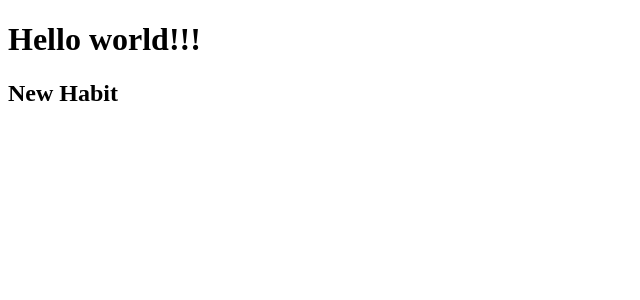
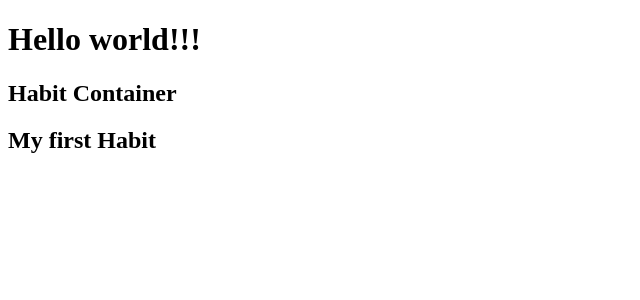
Before and after one commit to jdbuhl/habit-tracker, a React app: page / in a window 1280 px wide. Shown: the top 300 px of the page, without its empty margins (0-640 px from the left). Built offline with nearby package versions, Linux system fonts and the light colour scheme; no server answers; the HTML template or start-up script is replaced by a standard one; what react-tap-event-plugin would draw is missing.

Commit message:
Added habit component and added data from mongo to state

```diff
--- a/package.json
+++ b/package.json
@@ -20,6 +20,7 @@
   },
   "homepage": "https://github.com/dandreaj/mvp-project#readme",
   "dependencies": {
+    "axios": "^0.16.2",
     "babel-core": "^6.26.0",
     "babel-loader": "^7.1.2",
     "babel-preset-latest": "^6.24.1",
--- a/src/components/App.js
+++ b/src/components/App.js
@@ -1,14 +1,33 @@
 import React from 'react';
 import './App.css';
+import axios from 'axios';
 
-import { NewHabit } from './NewHabit';
+import { HabitContainer } from './Habits';
 
 class App extends React.Component {
+  constructor(props) {
+    super(props);
+    this.state = {
+      habits: [],
+    };
+  }
+
+  componentDidMount() {
+    this.getHabits();
+  }
+
+  getHabits() {
+    axios.get('http://localhost:3001/habits')
+    .then(res => {
+      this.setState({habits: res.data});
+    });
+  }
+
   render() {
     return (
       <div>
         <h1>Hello world!!!</h1>
-        <NewHabit />
+        <HabitContainer />
       </div>
     )
   }
--- /dev/null
+++ b/src/components/Habits.js
@@ -0,0 +1,11 @@
+import React from 'react';
+import { Habit } from './IndividualHabit';
+
+export const HabitContainer = () => {
+  return (
+    <div>
+      <h2>Habit Container</h2>
+      <Habit />
+    </div>
+  );
+}
--- /dev/null
+++ b/src/components/IndividualHabit.js
@@ -0,0 +1,7 @@
+import React from 'react';
+
+export const Habit = () => {
+  return (
+    <h2>My first Habit</h2>
+  );
+}
--- a/src/components/NewHabit.js
+++ /dev/null
@@ -1,7 +0,0 @@
-import React from 'react';
-
-export const NewHabit = () => {
-  return (
-    <h2>New Habit</h2>
-  );
-}
```
Also changed, not shown: 1 other file (tests, documents, lock files or other folders).
